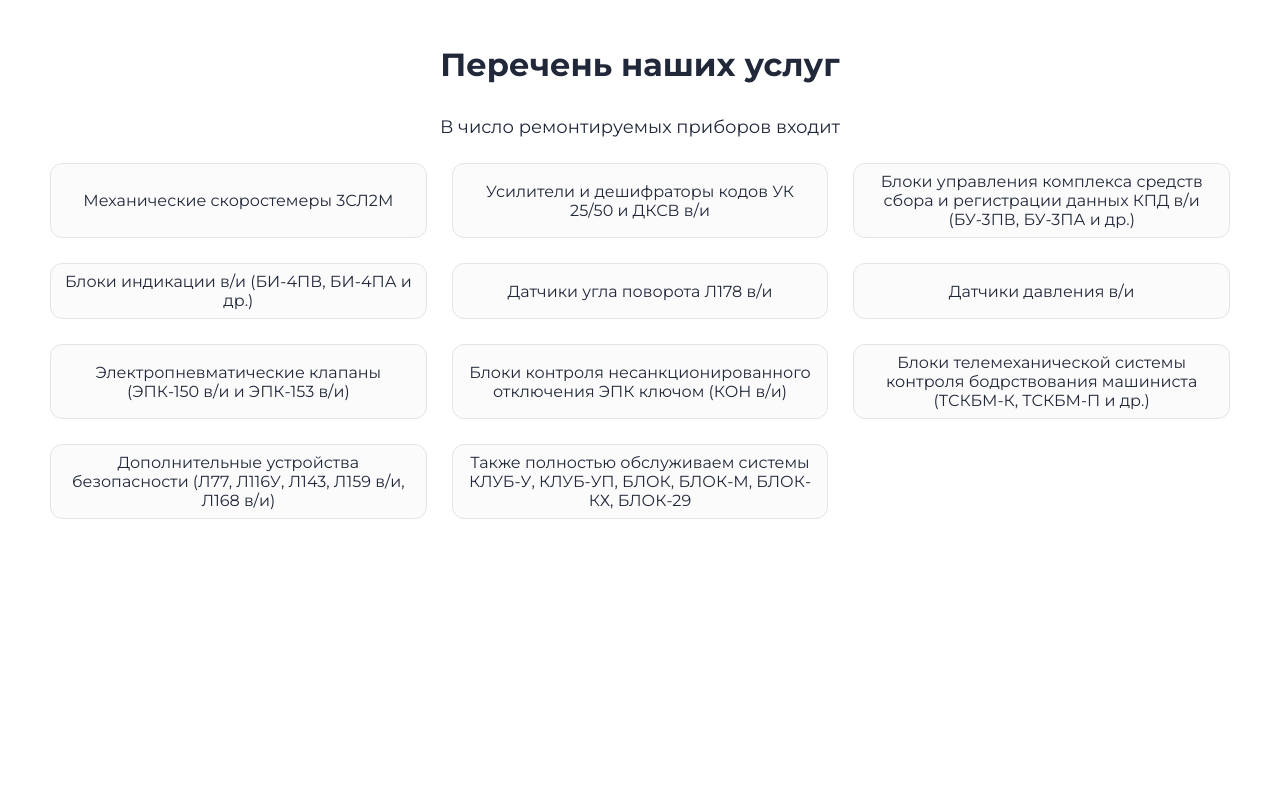
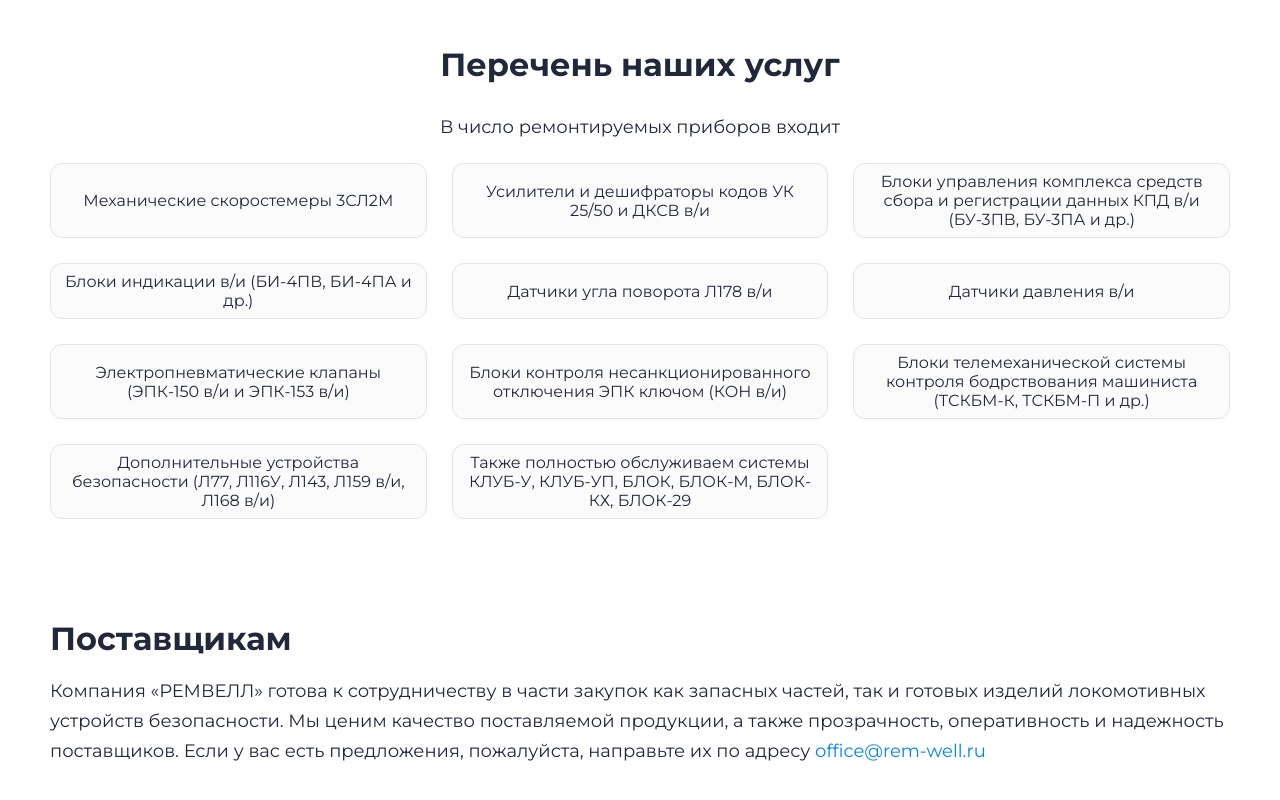
Before and after one commit to maksvoronin/remwell, a Next.js app: page / in a window 1280 px wide. Shown: the part 926-1726 px from the top of the page. Before the commit the page ends 1485 px from the top, so only its background shows below. Built offline with nearby package versions, Linux system fonts and the light colour scheme.

Commit message:
Sponsors block
Информационный блок для поставщиков

```diff
--- /dev/null
+++ b/components/TextLink/TextLink.tsx
@@ -0,0 +1,9 @@
+import Link from "next/link";
+import { FC, PropsWithChildren } from "react";
+import s from "./textlink.module.scss";
+
+const TextLink: FC<PropsWithChildren<{href: string, className?: string}>> = ({children, href, className}) => {
+  return <Link href={href} className={s.textlink}>{children}</Link>
+}
+
+export default TextLink;
--- /dev/null
+++ b/components/TextLink/textlink.module.scss
@@ -0,0 +1,8 @@
+@import "@/variables.scss";
+
+.textlink {
+  color: $accentColor;
+  &:hover {
+    text-decoration: underline;
+  }
+}
--- a/components/index.ts
+++ b/components/index.ts
@@ -1,3 +1,4 @@
 export { default as Logotype } from "./Logotype/Logotype";
 export { default as Link } from "./Link/Link";
 export { default as Container } from "./Container/Container";
+export { default as TextLink } from "./TextLink/TextLink";
--- a/pages/index.tsx
+++ b/pages/index.tsx
@@ -1,4 +1,4 @@
-import { Header, RemwellBlock, ServiceSlider, Slider } from '@/widgets'
+import { Header, RemwellBlock, ServiceSlider, Slider, SponsorsBlock } from '@/widgets'
 import Head from 'next/head'
 
 export default function Home() {
@@ -14,6 +14,7 @@ export default function Home() {
       <Slider />
       <RemwellBlock />
       <ServiceSlider />
+      <SponsorsBlock />
     </>
   )
 }
--- /dev/null
+++ b/widgets/SponsorsBlock/SponsorsBlock.tsx
@@ -0,0 +1,20 @@
+import { Container, TextLink } from "@/components";
+import { FC } from "react";
+import s from "./sponsorsblock.module.scss";
+
+const SponsorsBlock: FC = () => {
+  return (
+    <Container className={s.sponsorsBlock}>
+      <h1>Поставщикам</h1>
+      <p>
+        Компания «РЕМВЕЛЛ» готова к сотрудничеству в части закупок как запасных
+        частей, так и готовых изделий локомотивных устройств безопасности. Мы
+        ценим качество поставляемой продукции, а также прозрачность,
+        оперативность и надежность поставщиков. Если у вас есть предложения,
+        пожалуйста, направьте их по адресу <TextLink href={"mailto:office@rem-well.ru"}>office@rem-well.ru</TextLink>
+      </p>
+    </Container>
+  );
+};
+
+export default SponsorsBlock;
--- /dev/null
+++ b/widgets/SponsorsBlock/sponsorsblock.module.scss
@@ -0,0 +1,8 @@
+.sponsorsBlock {
+  p {
+    margin-top: 1em;
+    margin-bottom: 1em;
+    font-size: 18px;
+    line-height: 30px;
+  }
+}
--- a/widgets/index.ts
+++ b/widgets/index.ts
@@ -1,4 +1,5 @@
 export { default as Header } from "./Header/Header";
 export { default as Slider } from "./Slider/Slider";
 export { default as RemwellBlock } from "./RemwellBlock/RemwellBlock";
-export { default as ServiceSlider } from "./ServiceSlider/ServiceSlider";
+export { default as ServiceSlider } from "./ServicesBlock/ServiceSlider";
+export { default as SponsorsBlock } from "./SponsorsBlock/SponsorsBlock";
```
Also changed, not shown: widgets/ServicesBlock/ServiceSlider.tsx (renamed from widgets/ServiceSlider/ServiceSlider.tsx), widgets/ServicesBlock/serviceslider.module.scss (renamed from widgets/ServiceSlider/serviceslider.module.scss).
